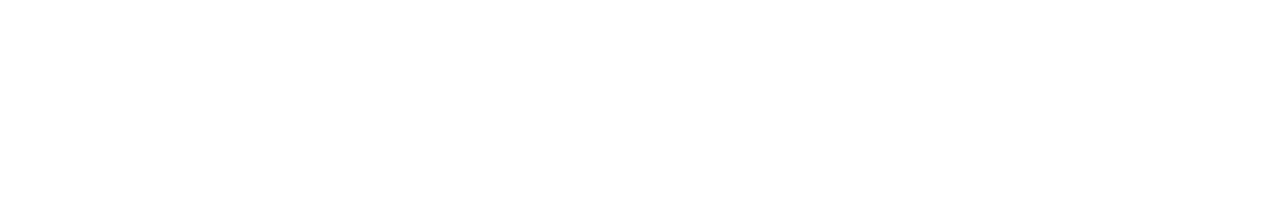
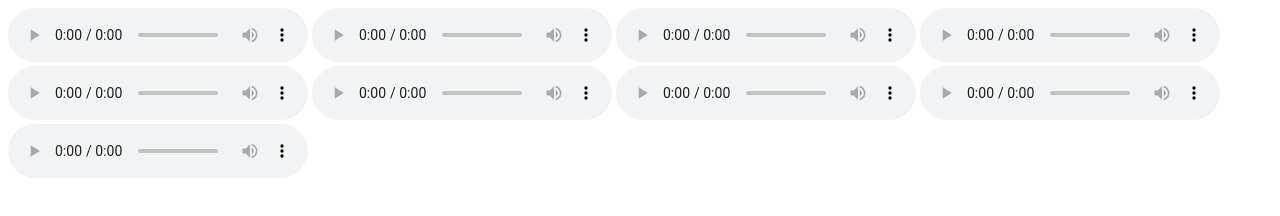
Before and after one commit to Tommoe02/trommemaskinJS, a plain HTML site: page index.html in a window 1280 px wide. Drawn offline with Linux system fonts and the light colour scheme.

Commit message:
kode for trommis

```diff
--- a/index.html
+++ b/index.html
@@ -6,6 +6,15 @@
     <title>Music</title>
   </head>
   <body>
+    <audio controls src="trommer/boom.wav"></audio>
+    <audio controls src="trommer/clap.wav"></audio>
+    <audio controls src="trommer/hithat.wav"></audio>
+    <audio controls src="trommer/kick.wav"></audio>
+    <audio controls src="trommer/openhat.wav"></audio>
+    <audio controls src="trommer/ride.wav"></audio>
+    <audio controls src="trommer/snare.wav"></audio>
+    <audio controls src="trommer/tink.wav"></audio>
+    <audio controls src="trommer/tom.wav"></audio>
 
     <script src="script.js" charset="utf-8"></script>
   </body>
--- a/script.js
+++ b/script.js
@@ -0,0 +1,19 @@
+
+//referanser til HTML elementer
+const audio = document.querySelectorAll("audio");
+
+//Globale variabler
+const knapper = ["a","s","d","f","g","h","j","k","l"];
+
+//Hendelsesfunktions
+document.onkeydown = function(event){
+  //console.log(event.key);
+
+  for(let i = 0;i < 9; i ++){
+    console.log(i);
+    if(event.key ===knapper[i]){
+      audio[i].play();
+      audio[i].currentTime = 0;
+    }
+  }
+}
```
